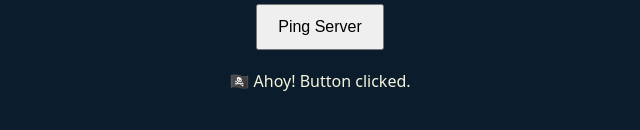
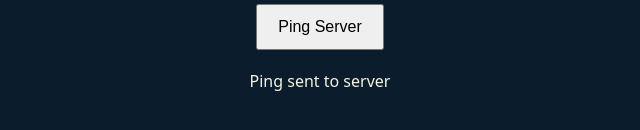
Before and after one commit to pirate-jpg/pirate-cribbage, a website: page public/index.html in a window 1280 px wide. Both pictures are taken after a click on the button "Ping Server". Shown: the part 430-560 px from the top of the page, 320-960 px from the left. Drawn offline with nearby package versions, Linux system fonts and the light colour scheme; no server answers.

Commit message:
Refactor socket connection and ping function

```diff
--- a/public/index.html
+++ b/public/index.html
@@ -31,7 +31,6 @@
   <p>The seas are alive…</p>
   <button onclick="ping()">Ping Server</button>
   <div id="log"></div>
-
  <script src="/socket.io/socket.io.js"></script>
 <script>
   const log = msg => {
@@ -39,13 +38,17 @@
   };
 
   const socket = io();
-    socket.on("connect", () => log("Connected to server"));
-    socket.on("hello", data => log(data.msg));
+
+  socket.on("connect", () => {
+    log("Connected to server");
+  });
+
+  socket.on("hello", data => {
+    log(data.msg);
+  });
 
   function ping() {
-      log("🏴‍☠️ Ahoy! Button clicked.");
+    socket.emit("ping");
+    log("Ping sent to server");
   }
 </script>
-  <script src="/js/app.js"></script>
-</body>
-</html>
```
Lines whose indentation alone changed are shown as unchanged.
